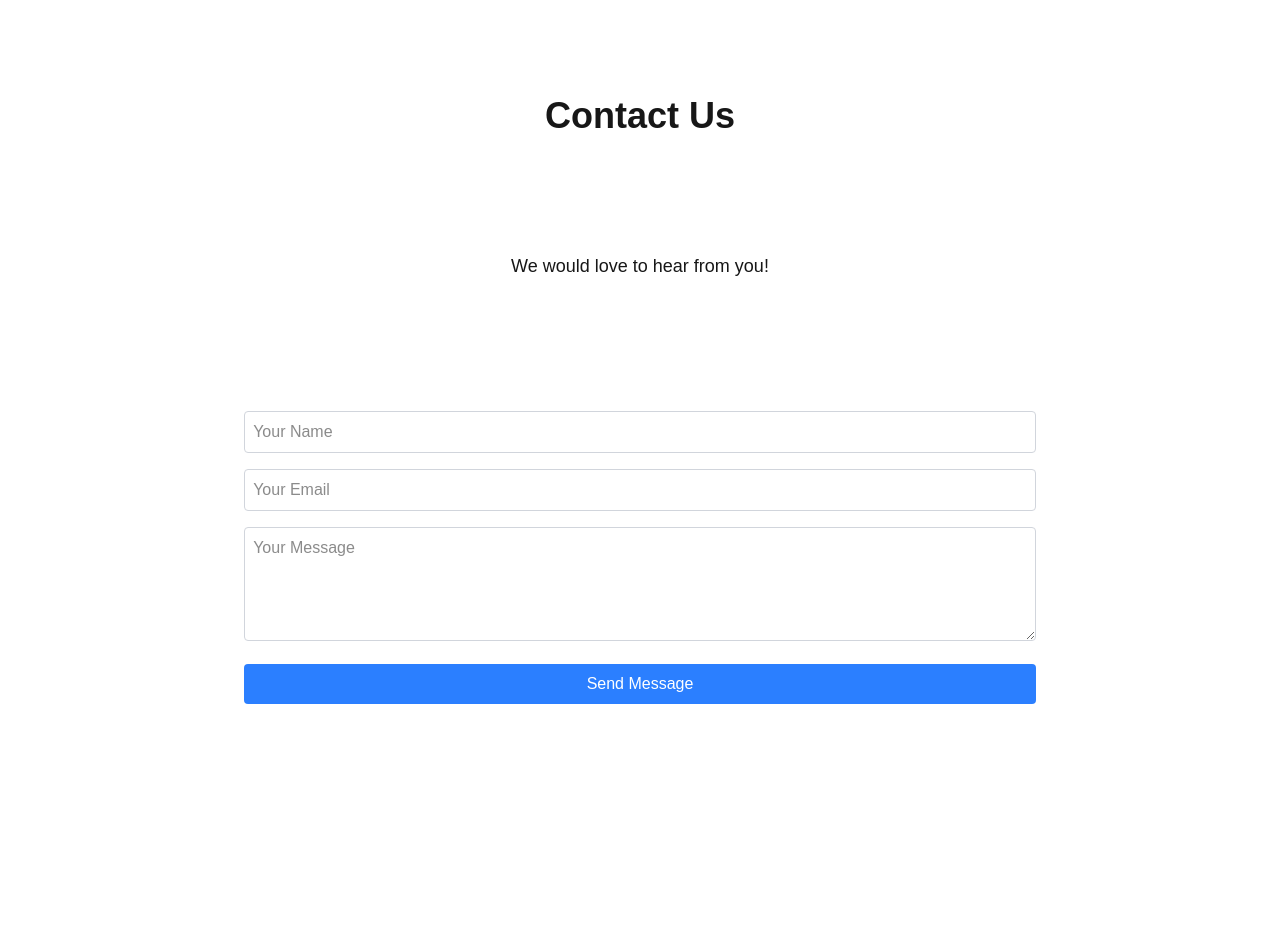
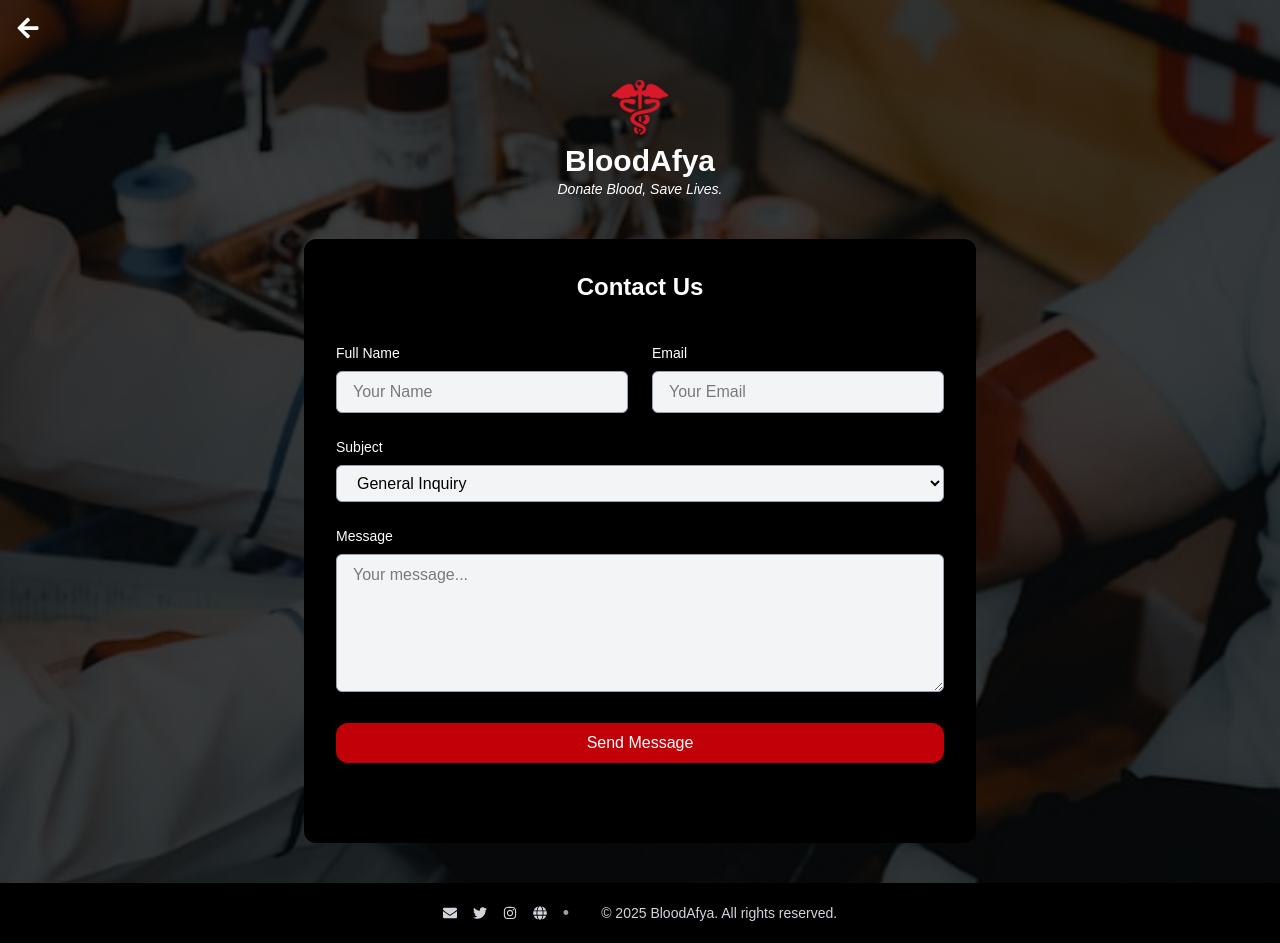
Before and after one commit to Lincoln-Madaraka/bloodafya, a Next.js app: page /contact in a window 1280 px wide. Before the commit the page ends 800 px from the top, so only its background shows below. Built offline with nearby package versions, Linux system fonts and the light colour scheme.

Commit message:
birthday commit

```diff
--- a/src/app/contact/page.tsx
+++ b/src/app/contact/page.tsx
@@ -1,31 +1,142 @@
-export default function Contact() {
+'use client';
+
+import React from 'react';
+import { useRouter } from 'next/navigation';
+import {
+  FaArrowLeft,
+  FaTwitter,
+  FaInstagram,
+  FaGlobe,
+  FaEnvelope,
+} from 'react-icons/fa';
+
+export default function ContactPage() {
+  const router = useRouter();
+
   return (
-    <main className="flex min-h-screen flex-col items-center justify-between p-24">
-      <h1 className="text-4xl font-bold">Contact Us</h1>
-      <p className="mt-4 text-lg">We would love to hear from you!</p>
-      <form className="mt-8 space-y-4">
+    <div
+      className="min-h-screen flex flex-col text-white"
+      style={{
+        backgroundImage:
+          "linear-gradient(rgba(0,0,0,0.75), rgba(0,0,0,0.75)), url('/background-contact.jpeg')",
+        backgroundSize: 'cover',
+        backgroundPosition: 'center',
+      }}
+    >
+      {/* Back Arrow */}
+      <div className="p-4">
+        <button
+          onClick={() => router.back()}
+          className="text-white hover:text-red-500 transition"
+        >
+          <FaArrowLeft size={24} />
+        </button>
+      </div>
+
+      {/* Header */}
+      <div className="flex flex-col items-center text-center mt-4">
+        <img src="/blood-afya-icon.png" alt="BloodAfya Logo" className="w-14 h-14" />
+        <h1 className="text-3xl font-bold mt-2">BloodAfya</h1>
+        <p className="italic text-sm">Donate Blood, Save Lives.</p>
+      </div>
+
+      {/* Contact Form */}
+      <div className="flex-grow flex justify-center items-center px-6 py-10">
+        <form className="w-full max-w-2xl bg-black bg-opacity-60 rounded-xl p-8 space-y-6">
+          <h2 className="text-2xl font-bold mb-4 text-center">Contact Us</h2>
+          <br></br>
+          <div className="grid grid-cols-1 md:grid-cols-2 gap-6">
+            <div>
+              <label className="block text-sm mb-2">Full Name</label>
               <input
                 type="text"
                 placeholder="Your Name"
-          className="w-full p-2 border border-gray-300 rounded"
+                className="w-full px-4 py-2 rounded-md border border-gray-400 bg-gray-100 text-black focus:outline-none focus:ring-2 focus:ring-red-500"
               />
+            </div>
+
+            <div>
+              <label className="block text-sm mb-2">Email</label>
               <input
                 type="email"
                 placeholder="Your Email"
-          className="w-full p-2 border border-gray-300 rounded"
+                className="w-full px-4 py-2 rounded-md border border-gray-400 bg-gray-100 text-black focus:outline-none focus:ring-2 focus:ring-red-500"
               />
+            </div>
+          </div>
+
+          <div>
+            <label className="block text-sm mb-2">Subject</label>
+            <select className="w-full px-4 py-2 rounded-md border border-gray-400 bg-gray-100 text-black focus:outline-none focus:ring-2 focus:ring-red-500">
+              <option>General Inquiry</option>
+              <option>Sponsorship or Partnership</option>
+              <option>Blood Donation Questions</option>
+              <option>Technical Support / App Issues</option>
+              <option>Feedback or Suggestions</option>
+              <option>Other</option>
+            </select>
+          </div>
+
+          <div>
+            <label className="block text-sm mb-2">Message</label>
             <textarea
-          placeholder="Your Message"
-          className="w-full p-2 border border-gray-300 rounded"
-          rows={4}
+              placeholder="Your message..."
+              rows={5}
+              className="w-full px-4 py-2 rounded-md border border-gray-400 bg-gray-100 text-black focus:outline-none focus:ring-2 focus:ring-red-500"
             ></textarea>
+          </div>
+
+          <div className="flex justify-center">
             <button
               type="submit"
-          className="w-full bg-blue-500 text-white p-2 rounded hover:bg-blue-600"
+              className="w-full bg-red-700 hover:bg-red-800 transition px-6 py-2 rounded-xl shadow-lg"
             >
               Send Message
             </button>
+          </div>
+          <br></br>
         </form>
-    </main>
+      </div>
+
+      {/* Footer */}
+      <footer className="bg-black bg-opacity-60 text-gray-300 text-center py-4 mt-auto">
+        <div className="flex justify-center items-center space-x-4 text-sm">
+          <a
+            href="mailto:madarakalincoln46@gmail.com"
+            className="hover:text-red-500"
+          >
+            <FaEnvelope />
+          </a>
+          <a
+            href="https://twitter.com/syntaxrtx"
+            target="_blank"
+            rel="noopener noreferrer"
+            className="hover:text-red-500"
+          >
+            <FaTwitter />
+          </a>
+          <a
+            href="https://instagram.com/kcl_fy"
+            target="_blank"
+            rel="noopener noreferrer"
+            className="hover:text-red-500"
+          >
+            <FaInstagram />
+          </a>
+          <a
+            href="https://lincoln-madaraka-portfolio.vercel.app/"
+            target="_blank"
+            rel="noopener noreferrer"
+            className="hover:text-red-500"
+          >
+            <FaGlobe />
+          </a>
+          <span className="text-gray-400 text-lg">•</span>
+          <p className="ml-4">
+            &copy; {new Date().getFullYear()} BloodAfya. All rights reserved.
+          </p>
+        </div>
+      </footer>
+    </div>
   );
 }
```
Also changed, not shown: public/background-contact.jpeg (renamed from public/photo-1615461066159-fea0960485d5.jpeg). Lines whose indentation alone changed are shown as unchanged.
